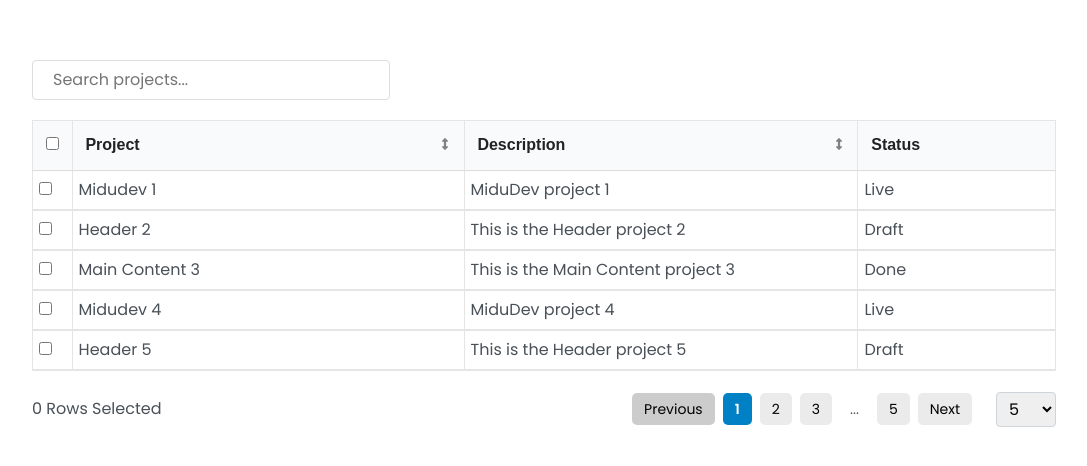
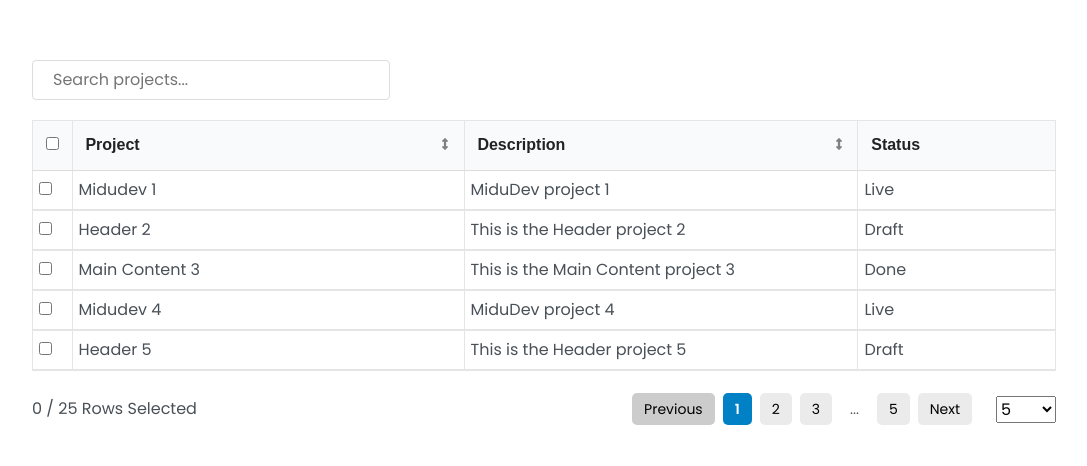
Before and after one commit to hilmisarioglu/react-table, a React (Create React App) app in the folder my-react-table/: page / in a window 1280 px wide. Shown: the part 140-606 px from the top of the page, without its empty margins (96-1183 px from the left). Built offline with nearby package versions, Linux system fonts and the light colour scheme.

Commit message:
refactorimg

```diff
--- a/my-react-table/src/components/index.js
+++ /dev/null
@@ -1,3 +0,0 @@
-export { default as Table } from "./table/Table/Table";
-export { default as Modal } from "./modal/Modal";
-export { default as Form } from "./form/Form";
--- a/my-react-table/src/components/table/Table/Table.jsx
+++ b/my-react-table/src/components/table/Table/Table.jsx
@@ -1,35 +1,39 @@
-import React, { useState, useMemo } from 'react';
-import './Table.css';
-import THead from '../THead/THead';
-import { useEffect } from 'react';
-import TBody from '../TBody/TBody';
-import TableRow from '../TableRow/TableRow';
-import { TrashIcon } from '../../Icons/Icons';
-import Pagination from '../../pagination/Pagination';
-import Dropdown from '../../dropdown/Dropdown';
+// const Table = (props) => {
 
-export default function Table(props) {
+// }
+// export default Table
+
+import React, { useState, useMemo } from "react";
+import "./Table.css";
+import THead from "../THead/THead";
+import { useEffect } from "react";
+import TBody from "../TBody/TBody";
+import TableRow from "../TableRow/TableRow";
+import { TrashIcon } from "../../Icons/Icons";
+import Pagination from "../../pagination/Pagination";
+import Dropdown from "../../dropdown/Dropdown";
+const Table = (props) => {
   const { openModal, onEditData, onDeleteData, tableData, settings } = props;
   const projects = tableData || [];
   const [sortConfig, setSortConfig] = useState({
     key: null,
-    direction: '',
+    direction: "",
     sortable: false,
   });
-  const [searchTerm, setSearchTerm] = useState('');
+  const [searchTerm, setSearchTerm] = useState("");
   const [visibleColumns, setVisibleColumns] = useState([]);
   const [selectedRows, setSelectedRows] = useState([]);
 
   const handleHeaderClick = (key) => {
-    let direction = 'ascending';
+    let direction = "ascending";
 
-    if (sortConfig.key === key && sortConfig.direction === 'ascending') {
-      direction = 'descending';
+    if (sortConfig.key === key && sortConfig.direction === "ascending") {
+      direction = "descending";
     } else if (
       sortConfig.key === key &&
-      sortConfig.direction === 'descending'
+      sortConfig.direction === "descending"
     ) {
-      direction = '';
+      direction = "";
       key = null;
     }
     setSortConfig({ key, direction });
@@ -44,10 +48,10 @@ export default function Table(props) {
     ) {
       sortableProjects.sort((a, b) => {
         if (a[sortConfig.key] < b[sortConfig.key]) {
-          return sortConfig.direction === 'ascending' ? -1 : 1;
+          return sortConfig.direction === "ascending" ? -1 : 1;
         }
         if (a[sortConfig.key] > b[sortConfig.key]) {
-          return sortConfig.direction === 'ascending' ? 1 : -1;
+          return sortConfig.direction === "ascending" ? 1 : -1;
         }
         return 0;
       });
@@ -90,9 +94,9 @@ export default function Table(props) {
   }, [settings]);
 
   const columnWidths = {
-    project: '40%',
-    description: '40%',
-    status: '20%',
+    project: "40%",
+    description: "40%",
+    status: "20%",
   };
 
   const handleRowSelect = (id) => {
@@ -118,7 +122,6 @@ export default function Table(props) {
   if (!projects || projects.length === 0) {
     return <div>Loading...</div>;
   }
-
   return (
     <div className="table-container">
       <div className="search-container">
@@ -161,8 +164,8 @@ export default function Table(props) {
       <div className="footer-pagination">
         <div className="select-delete-container">
           <span>
-            {selectedRows.length} Row
-            {!selectedRows.length || selectedRows.length > 1 ? 's ' : ' '}
+            {selectedRows.length} / {projects.length} Row
+            {!selectedRows.length || selectedRows.length > 1 ? "s " : " "}
             Selected
           </span>
           {selectedRows.length > 0 && (
@@ -186,4 +189,6 @@ export default function Table(props) {
       </div>
     </div>
   );
-}
+};
+
+export default Table;
```
Also changed, not shown: my-react-table/src/App.js (+5 -5 lines).
